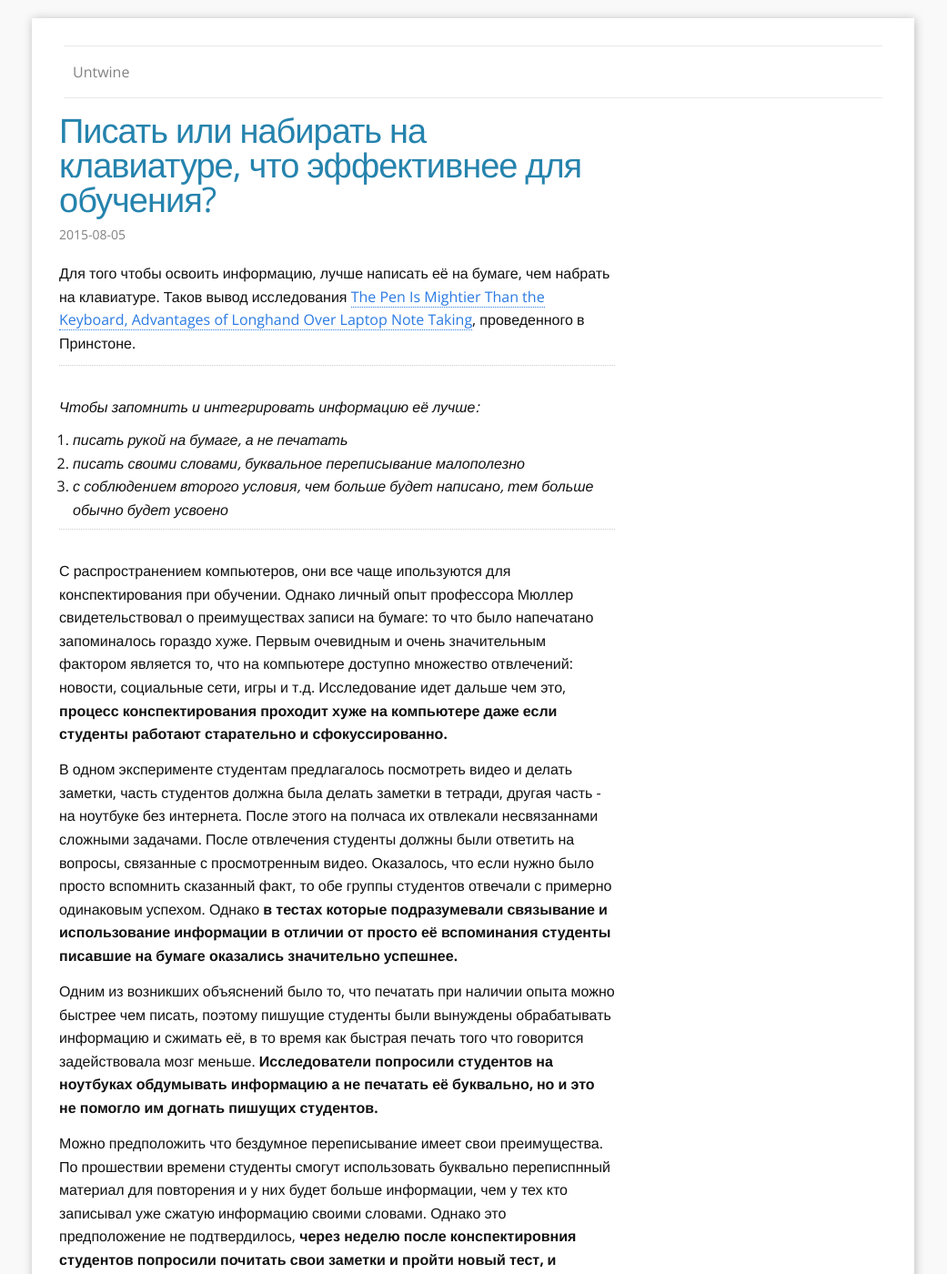
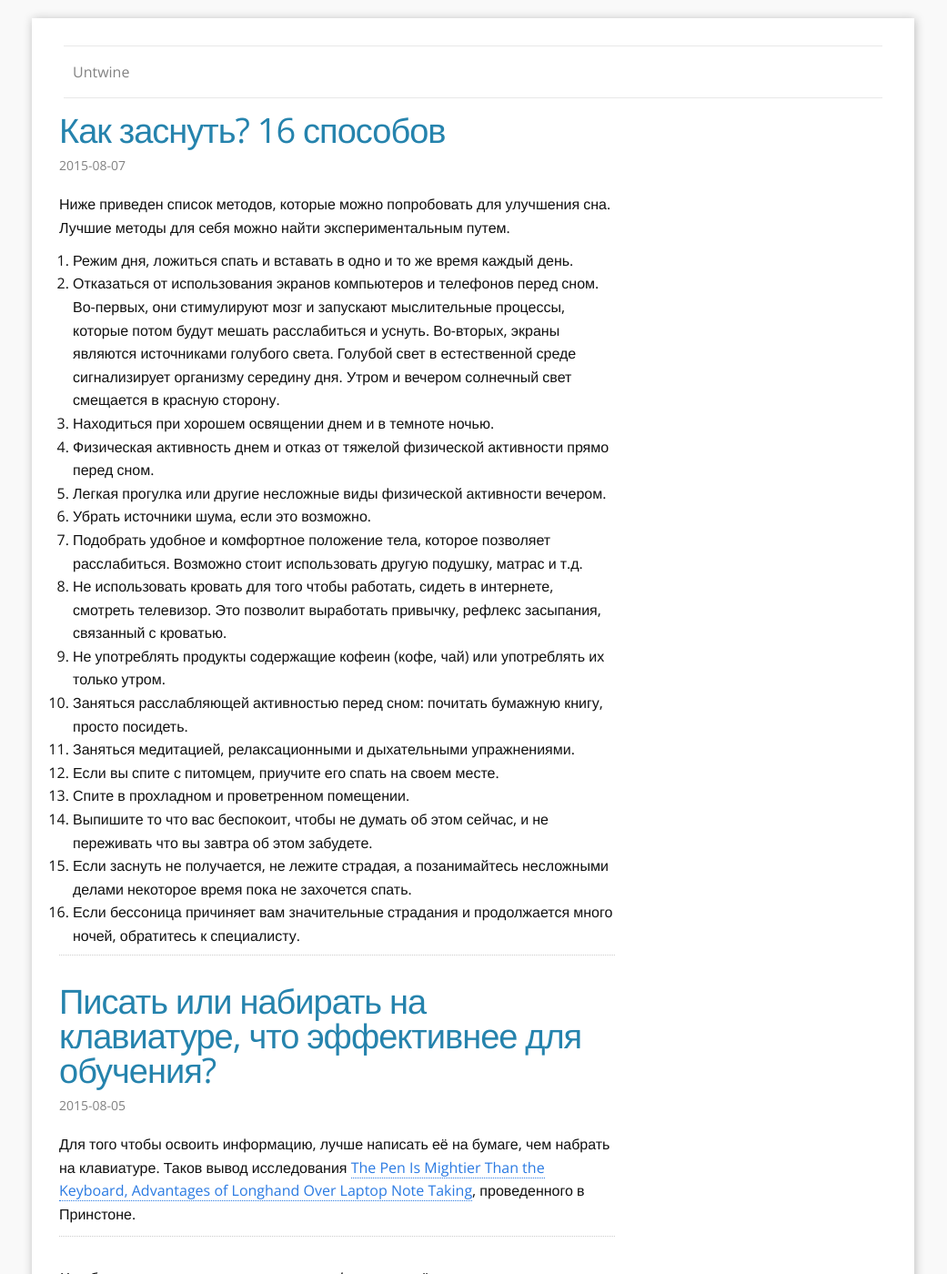
Before and after one commit to unknot1/unknot1.github.io, a Jekyll site: the page built from index.html, in a window 1280 px wide and 1400 px high. Shown: the whole window at 91% size, without its empty margins (120-1161 px from the left). Built offline with Jekyll 4.4.1, drawn with Linux system fonts in a browser that asks for light colours; the list of posts is cut into pages by our own code; some of the changed text lies outside the part shown.

Commit message:
sleep tips

```diff
--- a/_posts/2015-08-01-test-post.markdown
+++ b/_posts/2015-08-01-test-post.markdown
@@ -1,6 +1,6 @@
 ---
 layout: post
 title:  "Тестовый пост"
-date:   2015-02-10 15:14:54
+date:   2015-08-01 15:14:54
 ---
 Это первый пост, он служит для теста.
--- a/_posts/2015-08-05-write-or-type.markdown
+++ b/_posts/2015-08-05-write-or-type.markdown
@@ -15,10 +15,10 @@ date:   2015-08-05 17:52:00
 
 ***
 
-С распространением компьютеров, они все чаще ипользуются для конспектирования при обучении. Однако личный опыт профессора Мюллер свидетельствовал о преимуществах записи на бумаге: то что было напечатано запоминалось гораздо хуже. Первым очевидным и очень значительным фактором является то, что на компьютере доступно множество отвлечений: новости, социальные сети, игры и т.д. Исследование идет дальше чем это, **процесс конспектирования проходит хуже на компьютере даже если студенты работают старательно и сфокуссированно.**
+С распространением компьютеров, они все чаще используются для конспектирования при обучении. Однако личный опыт профессора Мюллер свидетельствовал о преимуществах записи на бумаге: то что было напечатано запоминалось гораздо хуже. Первым очевидным и очень значительным фактором является то, что на компьютере доступно множество отвлечений: новости, социальные сети, игры и т.д. Исследование идет дальше чем это, **процесс конспектирования проходит хуже на компьютере даже если студенты работают старательно и сфокусировано.**
 
-В одном эксперименте студентам предлагалось посмотреть видео и делать заметки, часть студентов должна была делать заметки в тетради, другая часть - на ноутбуке без интернета. После этого на полчаса их отвлекали несвязаннами сложными задачами. После отвлечения студенты  должны были ответить на вопросы, связанные с просмотренным видео. Оказалось, что если нужно было просто вспомнить сказанный факт, то обе группы студентов отвечали с примерно одинаковым успехом. Однако **в тестах которые подразумевали связывание и использование информации в отличии от просто её вспоминания студенты писавшие на бумаге оказались значительно успешнее.**
+В одном эксперименте студентам предлагалось посмотреть видео и делать заметки, часть студентов должна была делать заметки в тетради, другая часть - на ноутбуке без интернета. После этого на полчаса их отвлекали несвязанными сложными задачами. После отвлечения студенты  должны были ответить на вопросы, связанные с просмотренным видео. Оказалось, что если нужно было просто вспомнить сказанный факт, то обе группы студентов отвечали с примерно одинаковым успехом. Однако **в тестах которые подразумевали связывание и использование информации в отличии от просто её вспоминания студенты писавшие на бумаге оказались значительно успешнее.**
 
-Одним из возникших объяснений было то, что печатать при наличии опыта можно быстрее чем писать, поэтому пишущие студенты были вынуждены обрабатывать информацию и сжимать её, в то время как быстрая печать того что говорится задействовала мозг меньше. **Исследователи попросили студентов на ноутбуках обдумывать информацию а не печатать её буквально, но и это не помогло им догнать пишущих студентов.**
+Одним из возникших объяснений было то, что печатать при наличии опыта можно быстрее чем писать, поэтому пишущие студенты были вынуждены обрабатывать информацию и сжимать её, в то время как быстрая печать того что говорится задействовала мозг меньше. **Исследователи попросили студентов на ноутбуках обдумывать информацию, а не печатать её буквально, но и это не помогло им догнать пишущих студентов.**
 
-Можно предположить что бездумное переписывание имеет свои преимущества. По прошествии времени студенты смогут использовать буквально переписпнный материал для повторения и у них будет больше информации, чем у тех кто записывал уже сжатую информацию своими словами. Однако это предположение не подтвердилось, **через неделю после конспектировния студентов попросили почитать свои заметки и пройти новый тест, и студенты которые писали меньше но своими словами прошли его лучше.** Сам объем написанного конспекта положительно влиял на успех при прохождении теста, но только если изучить из этого объема бездумное перепечатывание.
+Можно предположить что бездумное переписывание имеет свои преимущества. По прошествии времени студенты смогут использовать буквально переписанный материал для повторения и у них будет больше информации, чем у тех кто записывал уже сжатую информацию своими словами. Однако это предположение не подтвердилось, **через неделю после конспектирования студентов попросили почитать свои заметки и пройти новый тест, и студенты которые писали меньше, но своими словами прошли его лучше.** Сам объем написанного конспекта положительно влиял на успех при прохождении теста, но только если изучить из этого объема бездумное перепечатывание.
--- /dev/null
+++ b/_posts/2015-08-07-sleep-tips.markdown
@@ -0,0 +1,23 @@
+---
+layout: post
+title:  "Как заснуть? 16 способов"
+date:   2015-08-07 17:28:00
+---
+Ниже приведен список методов, которые можно попробовать для улучшения сна. Лучшие методы для себя можно найти экспериментальным путем.
+
+1. Режим дня, ложиться спать и вставать в одно и то же время каждый день.
+2. Отказаться от использования экранов компьютеров и телефонов перед сном. Во-первых, они стимулируют мозг и запускают мыслительные процессы, которые потом будут мешать расслабиться и уснуть. Во-вторых, экраны являются источниками голубого света. Голубой свет в естественной среде сигнализирует организму середину дня. Утром и вечером солнечный свет смещается в красную сторону.
+3. Находиться при хорошем освящении днем и в темноте ночью.
+4. Физическая активность днем и отказ от тяжелой физической активности прямо перед сном.
+5. Легкая прогулка или другие несложные виды физической активности вечером.
+6. Убрать источники шума, если это возможно.
+7. Подобрать удобное и комфортное положение тела, которое позволяет расслабиться. Возможно стоит использовать другую подушку, матрас и т.д.
+8. Не использовать кровать для того чтобы работать, сидеть в интернете, смотреть телевизор. Это позволит выработать привычку, рефлекс засыпания, связанный с кроватью.
+9. Не употреблять продукты содержащие кофеин (кофе, чай) или употреблять их только утром.
+10. Заняться расслабляющей активностью перед сном: почитать бумажную книгу, просто посидеть.
+11. Заняться медитацией, релаксационными и дыхательными упражнениями.
+12. Если вы спите с питомцем, приучите его спать на своем месте.
+13. Спите в прохладном и проветренном помещении.
+14. Выпишите то что вас беспокоит, чтобы не думать об этом сейчас, и не переживать что вы завтра об этом забудете.
+15. Если заснуть не получается, не лежите страдая, а позанимайтесь несложными делами некоторое время пока не захочется спать.
+16. Если бессоница причиняет вам значительные страдания и продолжается много ночей, обратитесь к специалисту.
```
